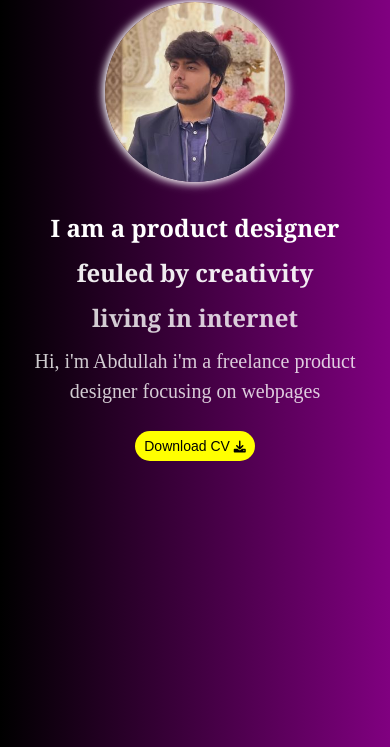
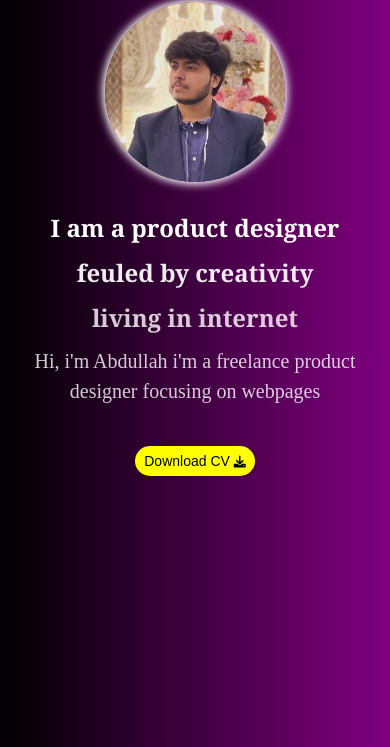
Before and after one commit to abdulahh23/portfolio, a plain HTML site: page index.html in a window 390 px wide. Shown: the part 97-844 px from the top of the page. Drawn offline with Linux system fonts and the light colour scheme.

Commit message:
Update style.css

```diff
--- a/style.css
+++ b/style.css
@@ -143,6 +143,6 @@ button:hover {
         font-size: 14px;
         width: 120px;
         height: 30px;
-        /* margin-top: 15px; */
+        margin-top: 15px;
     }
 }
```
